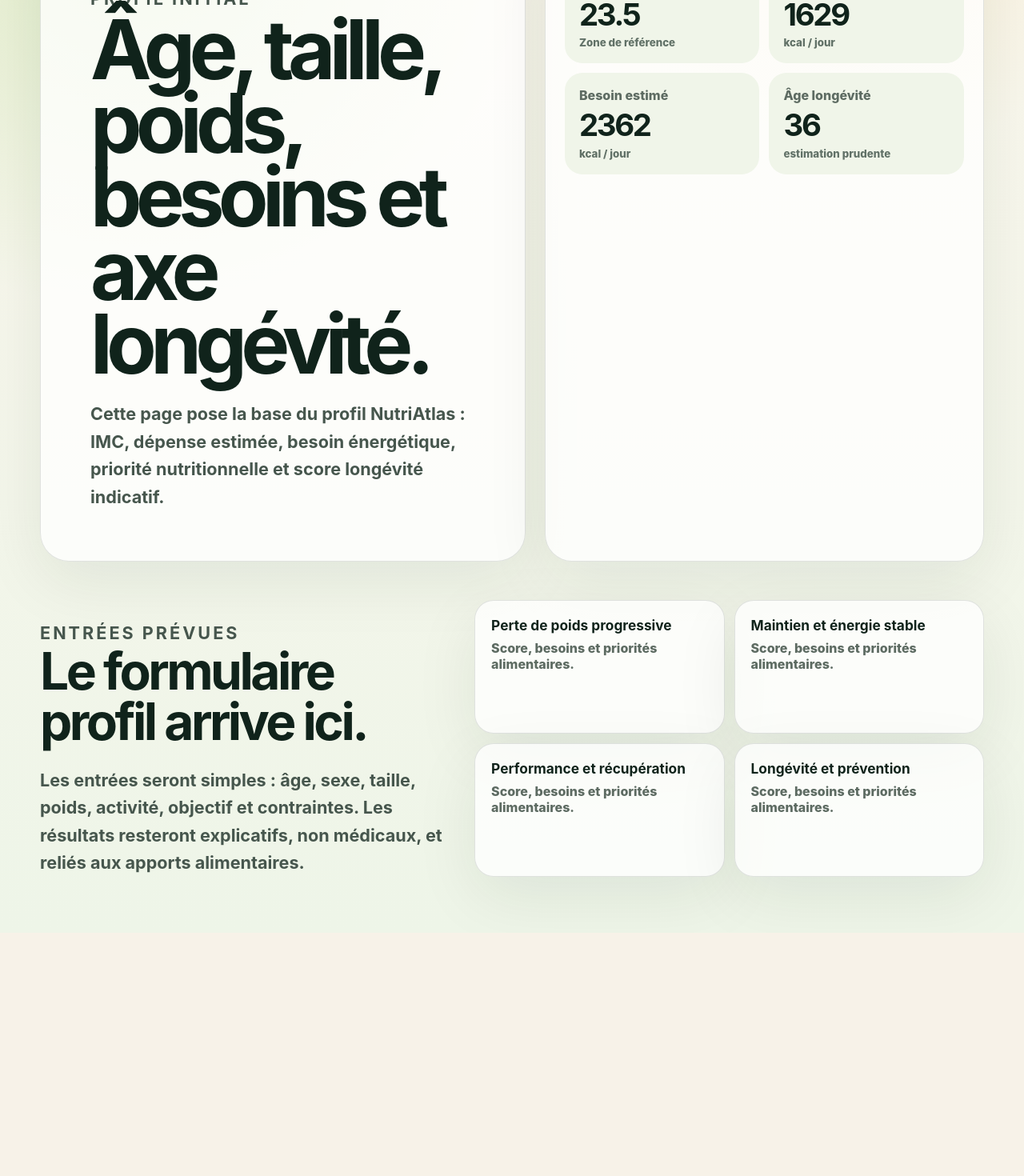
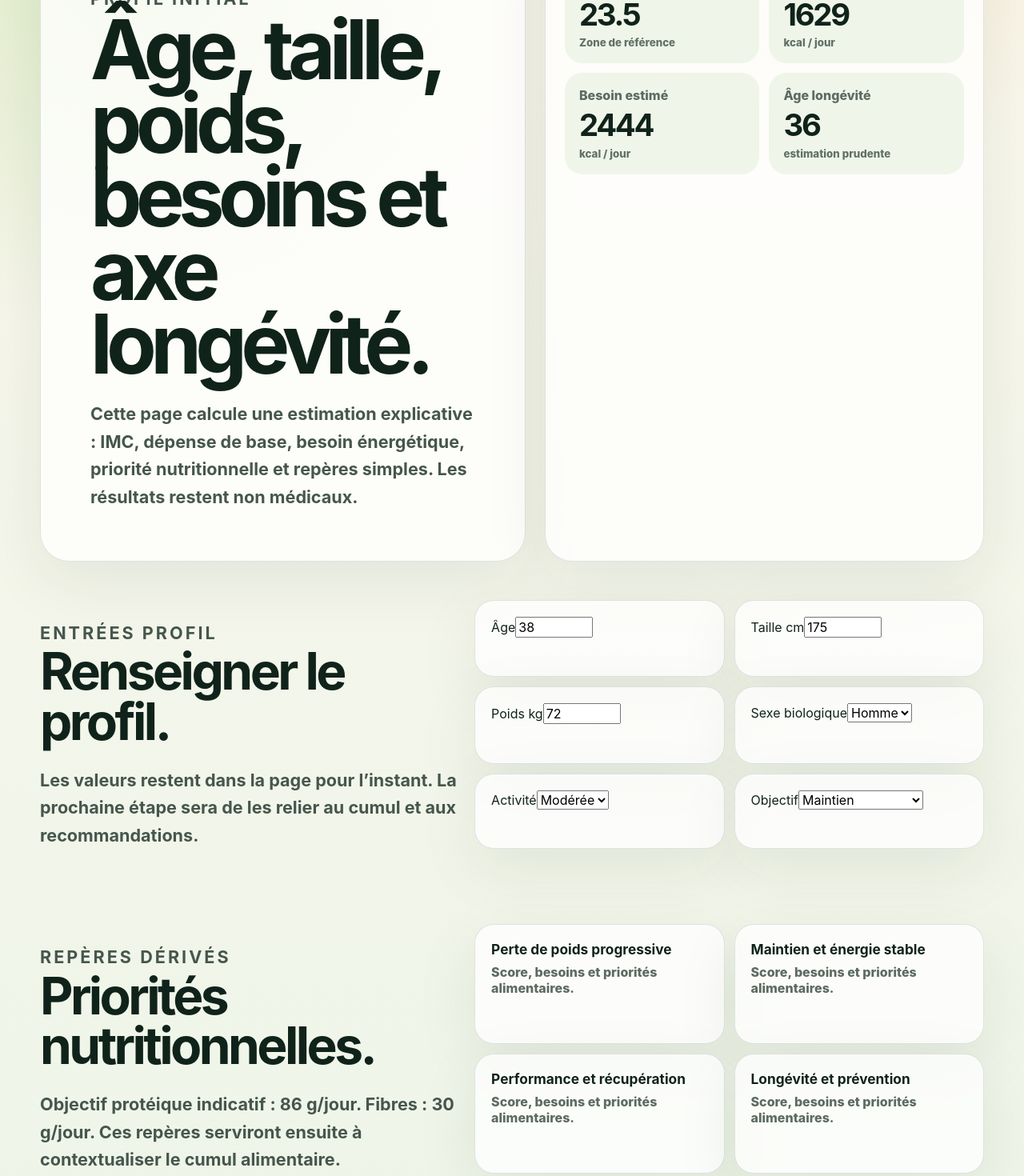
Before and after one commit to pharmaexport/NutriAtlas, a Next.js app: page /profil in a window 1280 px wide. Shown: the part 240-1710 px from the top of the page at 80% size. Before the commit the page ends 1406 px from the top, so only its background shows below. Built offline with nearby package versions, Linux system fonts and the light colour scheme.

Commit message:
Turn profile page into interactive calculator

```diff
--- a/app/profil/page.tsx
+++ b/app/profil/page.tsx
@@ -1,3 +1,7 @@
+"use client";
+
+import { useMemo, useState } from "react";
+
 const scenarios = [
   "Perte de poids progressive",
   "Maintien et énergie stable",
@@ -5,31 +9,58 @@ const scenarios = [
   "Longévité et prévention"
 ];
 
+const activityFactors = {
+  low: { label: "Faible", factor: 1.3 },
+  moderate: { label: "Modérée", factor: 1.5 },
+  high: { label: "Élevée", factor: 1.75 }
+};
+
+const objectiveAdjustments = {
+  loss: { label: "Perte progressive", kcal: -300 },
+  maintain: { label: "Maintien", kcal: 0 },
+  performance: { label: "Performance", kcal: 250 }
+};
+
+type Sex = "female" | "male";
+type Activity = keyof typeof activityFactors;
+type Objective = keyof typeof objectiveAdjustments;
+
 function computeBmi(weightKg: number, heightCm: number) {
+  if (heightCm <= 0) return 0;
   return weightKg / Math.pow(heightCm / 100, 2);
 }
 
 function bmiLabel(bmi: number) {
+  if (bmi <= 0) return "À calculer";
   if (bmi < 18.5) return "Poids bas";
   if (bmi < 25) return "Zone de référence";
   if (bmi < 30) return "Surpoids";
   return "Obésité";
 }
 
-function mifflin(age: number, heightCm: number, weightKg: number, sex: "female" | "male") {
+function mifflin(age: number, heightCm: number, weightKg: number, sex: Sex) {
   const base = 10 * weightKg + 6.25 * heightCm - 5 * age;
   return Math.round(base + (sex === "male" ? 5 : -161));
 }
 
 export default function ProfilePage() {
-  const age = 38;
-  const height = 175;
-  const weight = 72;
-  const sex: "female" | "male" = "male";
-  const bmi = computeBmi(weight, height);
-  const bmr = mifflin(age, height, weight, sex);
-  const calories = Math.round(bmr * 1.45);
-  const longevityAge = Math.max(18, Math.round(age - 2));
+  const [age, setAge] = useState(38);
+  const [height, setHeight] = useState(175);
+  const [weight, setWeight] = useState(72);
+  const [sex, setSex] = useState<Sex>("male");
+  const [activity, setActivity] = useState<Activity>("moderate");
+  const [objective, setObjective] = useState<Objective>("maintain");
+
+  const metrics = useMemo(() => {
+    const bmi = computeBmi(weight, height);
+    const bmr = mifflin(age, height, weight, sex);
+    const calories = Math.max(1200, Math.round(bmr * activityFactors[activity].factor + objectiveAdjustments[objective].kcal));
+    const protein = Math.round(weight * (objective === "performance" ? 1.6 : 1.2));
+    const fiber = 30;
+    const longevityAge = Math.max(18, Math.round(age - (bmi >= 18.5 && bmi < 25 ? 2 : 0)));
+
+    return { bmi, bmr, calories, protein, fiber, longevityAge };
+  }, [activity, age, height, objective, sex, weight]);
 
   return (
     <main>
@@ -37,6 +68,7 @@ export default function ProfilePage() {
         <a className="brand" href="/">NutriAtlas</a>
         <div className="navLinks">
           <a href="/search">Recherche</a>
+          <a href="/cumul">Cumul</a>
           <a href="/profil">Profil</a>
           <a href="/#sources">Sources</a>
         </div>
@@ -47,29 +79,77 @@ export default function ProfilePage() {
           <p className="eyebrow">Profil initial</p>
           <h1>Âge, taille, poids, besoins et axe longévité.</h1>
           <p>
-            Cette page pose la base du profil NutriAtlas : IMC, dépense estimée, besoin énergétique,
-            priorité nutritionnelle et score longévité indicatif.
+            Cette page calcule une estimation explicative : IMC, dépense de base, besoin énergétique,
+            priorité nutritionnelle et repères simples. Les résultats restent non médicaux.
           </p>
         </div>
 
         <aside className="profilePanel">
-          <p className="eyebrow">Exemple calculé</p>
+          <p className="eyebrow">Calcul personnalisé</p>
           <div className="metricGrid">
-            <div><span>IMC</span><strong>{bmi.toFixed(1)}</strong><small>{bmiLabel(bmi)}</small></div>
-            <div><span>Métabolisme</span><strong>{bmr}</strong><small>kcal / jour</small></div>
-            <div><span>Besoin estimé</span><strong>{calories}</strong><small>kcal / jour</small></div>
-            <div><span>Âge longévité</span><strong>{longevityAge}</strong><small>estimation prudente</small></div>
+            <div><span>IMC</span><strong>{metrics.bmi.toFixed(1)}</strong><small>{bmiLabel(metrics.bmi)}</small></div>
+            <div><span>Métabolisme</span><strong>{metrics.bmr}</strong><small>kcal / jour</small></div>
+            <div><span>Besoin estimé</span><strong>{metrics.calories}</strong><small>kcal / jour</small></div>
+            <div><span>Âge longévité</span><strong>{metrics.longevityAge}</strong><small>estimation prudente</small></div>
           </div>
         </aside>
       </section>
 
       <section className="pageSection profileFormPreview">
         <div>
-          <p className="eyebrow">Entrées prévues</p>
-          <h2>Le formulaire profil arrive ici.</h2>
+          <p className="eyebrow">Entrées profil</p>
+          <h2>Renseigner le profil.</h2>
           <p>
-            Les entrées seront simples : âge, sexe, taille, poids, activité, objectif et contraintes.
-            Les résultats resteront explicatifs, non médicaux, et reliés aux apports alimentaires.
+            Les valeurs restent dans la page pour l’instant. La prochaine étape sera de les relier au cumul et aux recommandations.
+          </p>
+        </div>
+
+        <div className="scenarioGrid">
+          <article>
+            <label htmlFor="age">Âge</label>
+            <input id="age" type="number" min="16" max="100" value={age} onChange={(event) => setAge(Number(event.target.value))} />
+          </article>
+          <article>
+            <label htmlFor="height">Taille cm</label>
+            <input id="height" type="number" min="120" max="230" value={height} onChange={(event) => setHeight(Number(event.target.value))} />
+          </article>
+          <article>
+            <label htmlFor="weight">Poids kg</label>
+            <input id="weight" type="number" min="35" max="250" value={weight} onChange={(event) => setWeight(Number(event.target.value))} />
+          </article>
+          <article>
+            <label htmlFor="sex">Sexe biologique</label>
+            <select id="sex" value={sex} onChange={(event) => setSex(event.target.value as Sex)}>
+              <option value="female">Femme</option>
+              <option value="male">Homme</option>
+            </select>
+          </article>
+          <article>
+            <label htmlFor="activity">Activité</label>
+            <select id="activity" value={activity} onChange={(event) => setActivity(event.target.value as Activity)}>
+              {Object.entries(activityFactors).map(([key, item]) => (
+                <option key={key} value={key}>{item.label}</option>
+              ))}
+            </select>
+          </article>
+          <article>
+            <label htmlFor="objective">Objectif</label>
+            <select id="objective" value={objective} onChange={(event) => setObjective(event.target.value as Objective)}>
+              {Object.entries(objectiveAdjustments).map(([key, item]) => (
+                <option key={key} value={key}>{item.label}</option>
+              ))}
+            </select>
+          </article>
+        </div>
+      </section>
+
+      <section className="pageSection profileFormPreview">
+        <div>
+          <p className="eyebrow">Repères dérivés</p>
+          <h2>Priorités nutritionnelles.</h2>
+          <p>
+            Objectif protéique indicatif : {metrics.protein} g/jour. Fibres : {metrics.fiber} g/jour.
+            Ces repères serviront ensuite à contextualiser le cumul alimentaire.
           </p>
         </div>
         <div className="scenarioGrid">
```
